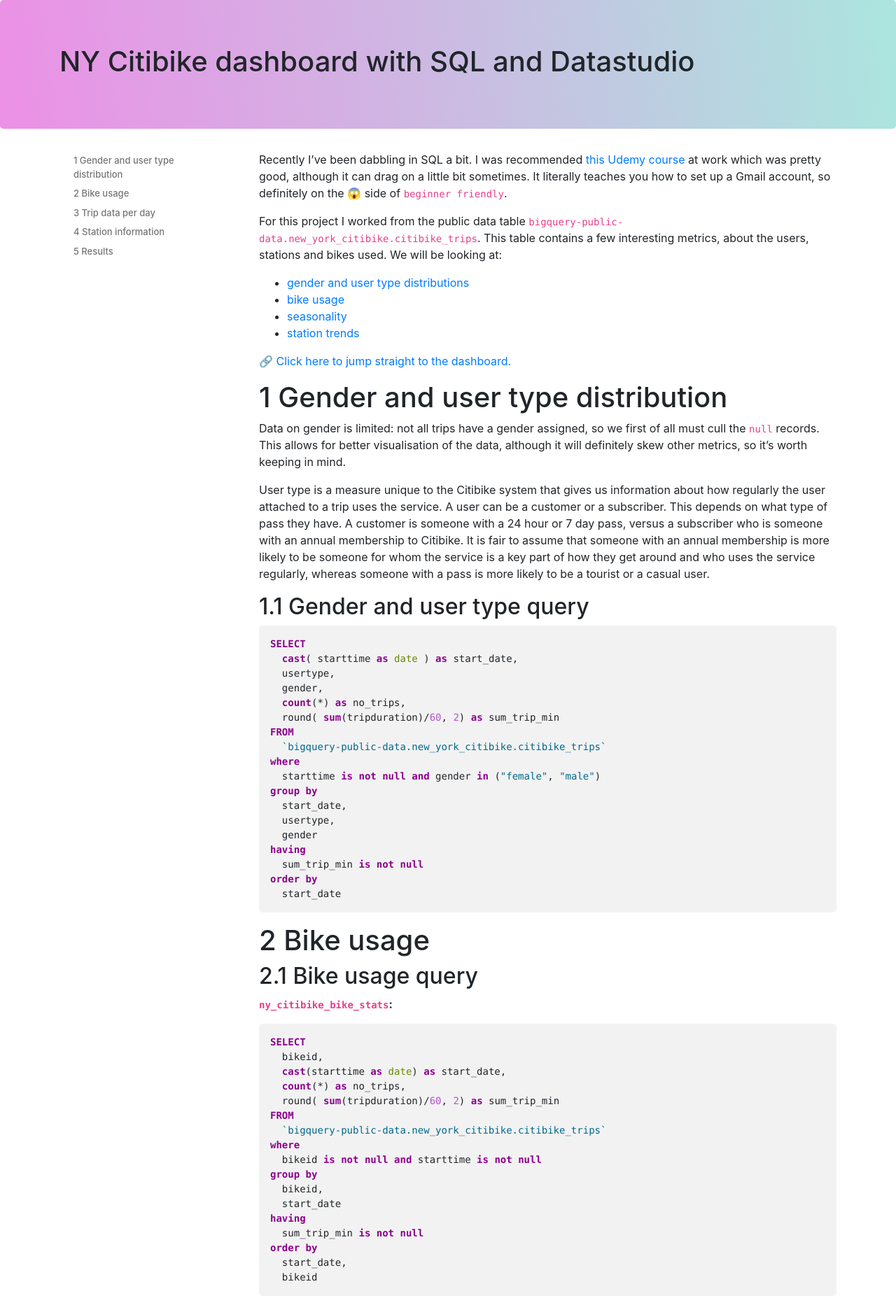
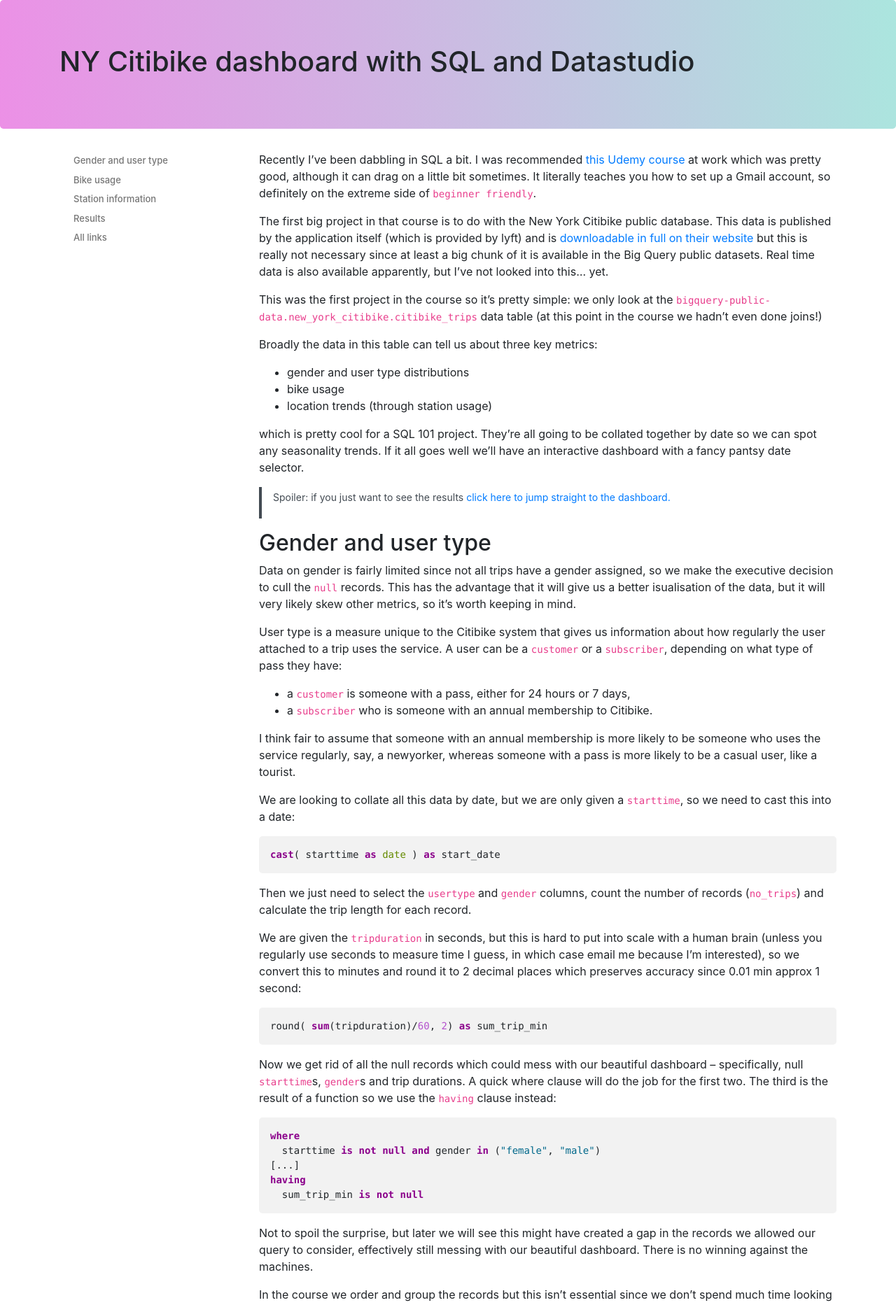
Before and after one commit to vvveracruz/vvveracruz.github.io, a Jekyll site: the page built from _posts/2020-10-28-sql-citibike.md, in a window 1280 px wide. Shown: the top 1865 px of the page at 70% size. Built offline with Jekyll 4.4.1, drawn with Linux system fonts in a browser that asks for light colours; some of the changed text lies outside the part shown.

Commit message:
publish citibike sql project

````diff
--- a/_posts/2020-10-28-sql-citibike.md
+++ b/_posts/2020-10-28-sql-citibike.md
@@ -8,27 +8,59 @@
 repo_name: Dashboard
 ---
 
+Recently I've been dabbling in SQL a bit. I was recommended [this Udemy course][1] at work which was pretty good, although it can drag on a little bit sometimes. It literally teaches you how to set up a Gmail account, so definitely on the extreme side of `beginner friendly`.
 
-Recently I've been dabbling in SQL a bit. I was recommended [this Udemy course][1] at work which was pretty good, although it can drag on a little bit sometimes. It literally teaches you how to set up a Gmail account, so definitely on the 😱 side of `beginner friendly`.
+The first big project in that course is to do with the New York Citibike public database. This data is published by the application itself (which is provided by lyft) and is [downloadable in full on their website][2] but this is really not necessary since at least a big chunk of it is available in the Big Query public datasets. Real time data is also available apparently, but I've not looked into this... yet.
 
+This was the first project in the course so it's pretty simple: we only look at the `bigquery-public-data.new_york_citibike.citibike_trips` data table (at this point in the course we hadn't even done joins!)
 
-For this project I worked from the public data table `bigquery-public-data.new_york_citibike.citibike_trips`. This table contains a few interesting metrics, about the users, stations and bikes used. We will be looking at:
-- [gender and user type distributions](#citibike-gender)
-- [bike usage](#citibike-bikes)
-- [seasonality](#citibike-days)
-- [station trends](#citibike-station)
+Broadly the data in this table can tell us about three key metrics:
+- gender and user type distributions
+- bike usage
+- location trends (through station usage)
 
-🔗 [Click here to jump straight to the dashboard.](#citibike-dashboard)
+which is pretty cool for a SQL 101 project. They're all going to be collated together by date so we can spot any seasonality trends. If it all goes well we'll have an interactive dashboard with a fancy pantsy date selector.
 
-# 1 Gender and user type distribution {#citibike-gender}
+> Spoiler: if you just want to see the results [click here to jump straight to the dashboard.](#citibike-dashboard)
 
-Data on gender is limited: not all trips have a gender assigned, so we first of all must cull the `null` records. This allows for better visualisation of the data, although it will definitely skew other metrics, so it's worth keeping in mind.
+## Gender and user type
 
-User type is a measure unique to the Citibike system that gives us information about how regularly the user attached to a trip uses the service. A user can be a customer or a subscriber. This depends on what type of pass they have. A customer is someone with a 24 hour or 7 day pass, versus a subscriber who is someone with an annual membership to Citibike. It is fair to assume that someone with an annual membership is more likely to be someone for whom the service is a key part of how they get around and who uses the service regularly, whereas someone with a pass is more likely to be a tourist or a casual user.
+Data on gender is fairly limited since not all trips have a gender assigned, so we make the executive decision to cull the `null` records. This has the advantage that it will give us a better isualisation of the data, but it will very likely skew other metrics, so it's worth keeping in mind.
 
-## 1.1 Gender and user type query
+User type is a measure unique to the Citibike system that gives us information about how regularly the user attached to a trip uses the service. A user can be a `customer` or a `subscriber`, depending on what type of pass they have:
+- a `customer` is someone with a pass, either for 24 hours or 7 days,
+- a `subscriber` who is someone with an annual membership to Citibike.
 
-{% highlight sql %}
+I think fair to assume that someone with an annual membership is more likely to be someone who uses the service regularly, say, a newyorker, whereas someone with a pass is more likely to be a casual user, like a tourist.
+
+We are looking to collate all this data by date, but we are only given a `starttime`, so we need to cast this into a date:
+```sql
+cast( starttime as date ) as start_date
+```
+
+Then we just need to select the `usertype` and `gender` columns, count the number of records (`no_trips`) and calculate the trip length for each record.
+
+We are given the `tripduration` in seconds, but this is hard to put into scale with a human brain (unless you regularly use seconds to measure time I guess, in which case email me because I'm interested), so we convert this to minutes and round it to 2 decimal places which preserves accuracy since 0.01 min approx 1 second:
+
+```sql
+round( sum(tripduration)/60, 2) as sum_trip_min
+```
+
+Now we get rid of all the null records which could mess with our beautiful dashboard – specifically, null `starttime`s, `gender`s and trip durations. A quick where clause will do the job for the first two. The third is the result of a function so we use the `having` clause instead:
+
+```sql
+where
+  starttime is not null and gender in ("female", "male")
+[...]
+having
+  sum_trip_min is not null
+```
+
+Not to spoil the surprise, but later we will see this might have created a gap in the records we allowed our query to consider, effectively still messing with our beautiful dashboard. There is no winning against the machines.
+
+In the course we order and group the records but this isn't essential since we don't spend much time looking at the data in a table. The whole query put together looks a bit like this:
+
+```sql
 SELECT
   cast( starttime as date ) as start_date,
   usertype,
@@ -47,15 +79,21 @@
   sum_trip_min is not null
 order by
   start_date
-{% endhighlight %}
+```
 
-# 2 Bike usage {#citibike-bikes}
+## Bike usage
 
-## 2.1 Bike usage query
+We write two queries to investigate this bike usage.
 
-**`ny_citibike_bike_stats`:**
+The first essentially the same query as above, except with `bikeid` instead of `gender` and `usertype`. This one tells us the amount of time a user spent on a specific bike. This could be handy if, for example, we were looking for faulty bikes that might be missed otherwise. We could look for
+- consistently short trip durations linked to one specific bike, especially if these are outliers,
+- whether a bike's average trip duration fell drastically from a specific date.
 
-{% highlight sql %}
+This could be handy for faults that aren't aesthetically obvious so users continue to pick up the faulty bike with no way of spotting it before hand.
+
+As before, we cull out the records for which `bikeid` is `null`, otherwise this would take over any visualisation. The full query looks a bit like this:
+
+```sql
 SELECT
   bikeid,
   cast(starttime as date) as start_date,
@@ -73,13 +111,11 @@
 order by
   start_date,
   bikeid
-{% endhighlight %}
+```
 
-# 3 Trip data per day {#citibike-days}
+The second query tells us how busy the service was on any specific date by counting the number of distinct bikes active:
 
-**`ny_citibike_by_day`:**
-
-{% highlight sql %}
+```sql
 SELECT
   CAST( starttime AS date ) AS start_date,
   COUNT(*) AS no_trips,
@@ -88,18 +124,18 @@
 FROM
   `bigquery-public-data.new_york_citibike.citibike_trips`
 WHERE
-  starttime IS NOT NULL
+  starttime is not null
 GROUP BY
   start_date
 ORDER BY
   start_date
-{% endhighlight %}
+```
 
-# 4 Station information {#citibike-station}
+## Station information
 
-**`ny_citibike_start_station`:**
+This last query tells us about station usage, using the number of trips and distinct bike ids as a measure. This is essentially the same as above:
 
-{% highlight sql %}
+```sql
 SELECT
   cast( starttime as date) as start_date,
   start_station_name,
@@ -118,11 +154,12 @@
 order by
   start_date,
   start_station_name
-{% endhighlight %}
+```
 
-# 5 Results {#citibike-dashboard}
+## Results {#citibike-dashboard}
 
-Hint: this report is fully interactive. Click `select date range` to customise the view.
+These four queries are imported into Datastudio and brought into the dashboard creator.
+
 
 <div class="embed-responsive embed-responsive-4by3">
 <iframe class="embed-responsive-item" src="https://datastudio.google.com/embed/reporting/a6fc910f-b100-4ac5-a72b-2fa35880f149/page/SKniB"></iframe>
@@ -130,4 +167,12 @@
 
 > ℹ️  This report is interactive. Click `select date range` to customise the view.
 
+---
+
+## All links
+
+- [Udemy course: SQL with data science for Google Big Query][1]
+- [Downloadable historic NY Citibike data][2]
+
 [1]: https://www.udemy.com/course/sql-for-data-science-with-google-big-query "SQL with data science for Google Big Query – Udemy"
+[2]: https://s3.amazonaws.com/tripdata/index.html "Downloadable historic NY Citibike data"
--- a/assets/css/custom/_reboot.scss
+++ b/assets/css/custom/_reboot.scss
@@ -16,5 +16,7 @@
   border-left:      $blockquote-border;
   color:            $blockquote-color;
   padding-left:     $blockquote-padding;
+  padding-top:      $blockquote-padding /4;
+  padding-bottom:   $blockquote-padding /4;
   font-size:        $font-size-sm;
 }
--- a/assets/css/custom/post.scss
+++ b/assets/css/custom/post.scss
@@ -4,6 +4,11 @@
   }
 }
 
+img.emoji {
+  display: inline !important;
+  margin: inherit !important;
+  width: inherit !important;
+}
 
 .post-content img {
   display:            $post-fig-display;
--- a/blog.html
+++ b/blog.html
@@ -1,10 +1,11 @@
 ---
-title: Home
+title: Latest Posts
 layout: page
 permalink: home
 ---
 
 {% for post in site.posts %}
   <h2>{{ post.title }}</h2>
+  <p class="text-muted">{{ post.date | date_to_string }} · {{ post.category | capitalize }}</p>
   <p>{{ post.summary }} | <a href="{{ post.url }}">Read more → </a></p>
 {% endfor %}
````
